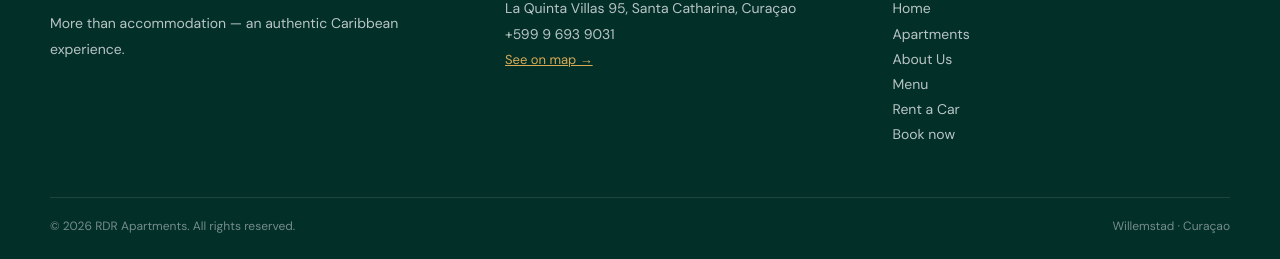
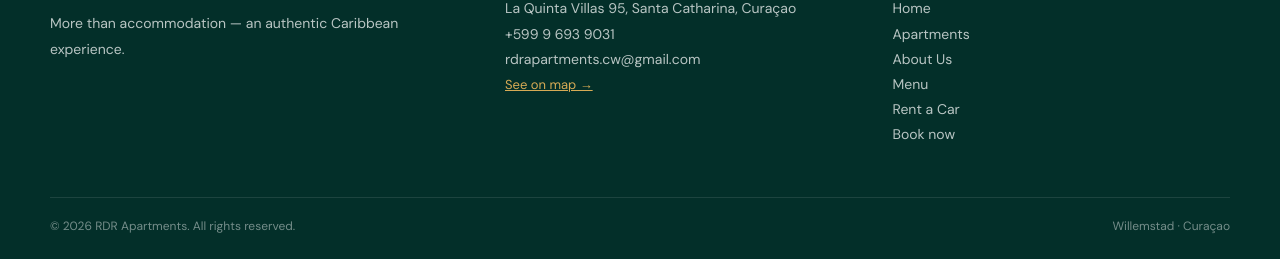
Before and after one commit to Ioioiog/rdr-apartments-menu, a plain HTML site: page about.html in a window 1280 px wide. Shown: the part 2327-2586 px from the top of the page. Drawn offline with nearby package versions, Linux system fonts and the light colour scheme; a web font is replaced by a local one.

Commit message:
Add email contact link to footer across all pages

```diff
--- a/about.html
+++ b/about.html
@@ -550,6 +550,7 @@
         <p>
           La Quinta Villas 95, Santa Catharina, Curaçao<br>
           +599 9 693 9031<br>
+          <a href="mailto:rdrapartments.cw@gmail.com" style="color: rgba(255,255,255,.72);">rdrapartments.cw@gmail.com</a><br>
           <a href="https://www.google.com/maps?q=12.139716145472088,-68.8315028702278" target="_blank" rel="noopener" style="color: var(--gold); text-decoration: underline; font-size: 13px;" data-en="See on map →" data-es="Ver en el mapa →">See on map →</a>
         </p>
       </div>
```
Also changed, not shown: apartments.html (+1 -0 lines), index.html (+1 -0 lines), menu.html (+1 -0 lines), rentacar.html (+1 -0 lines).
